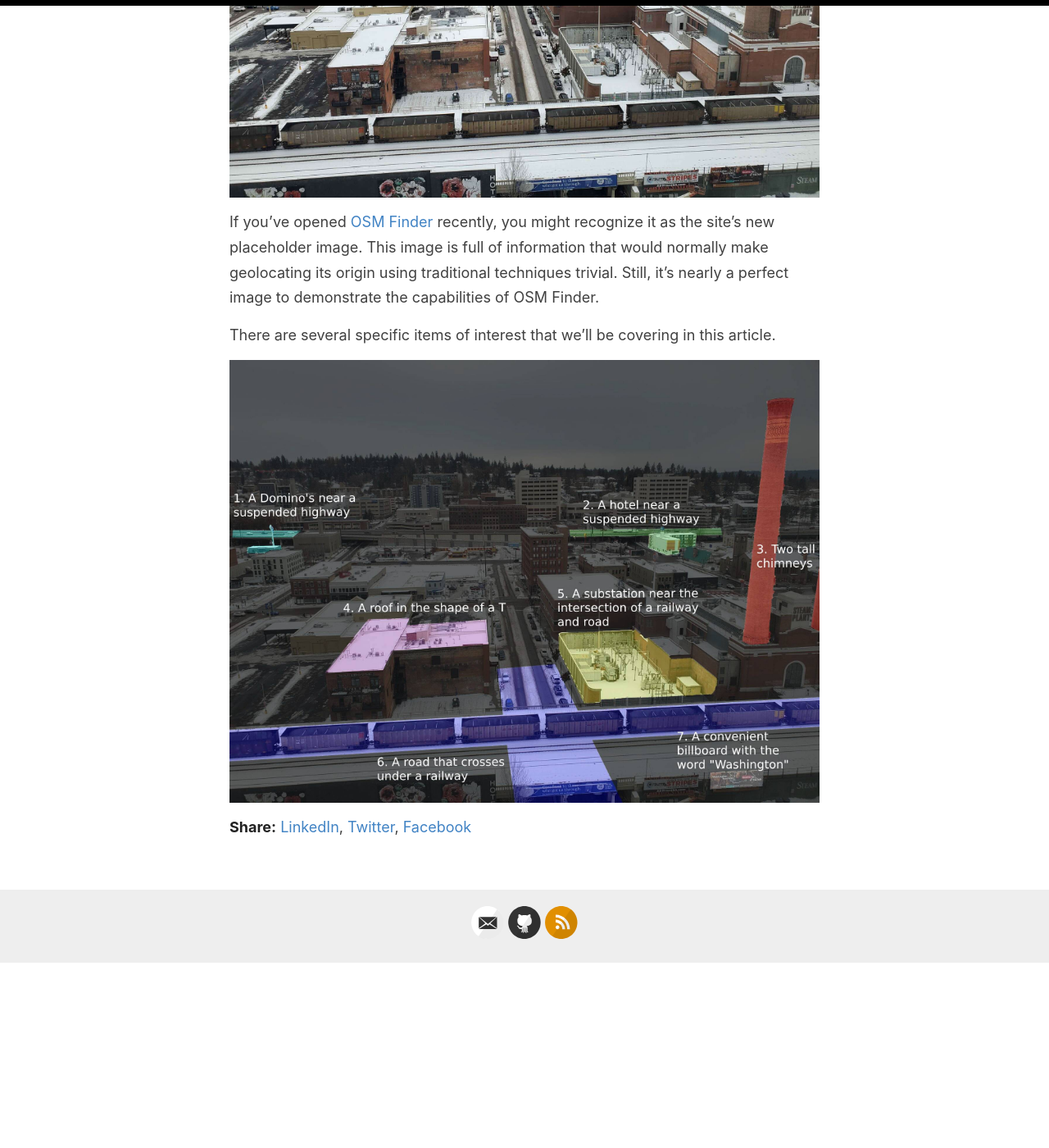
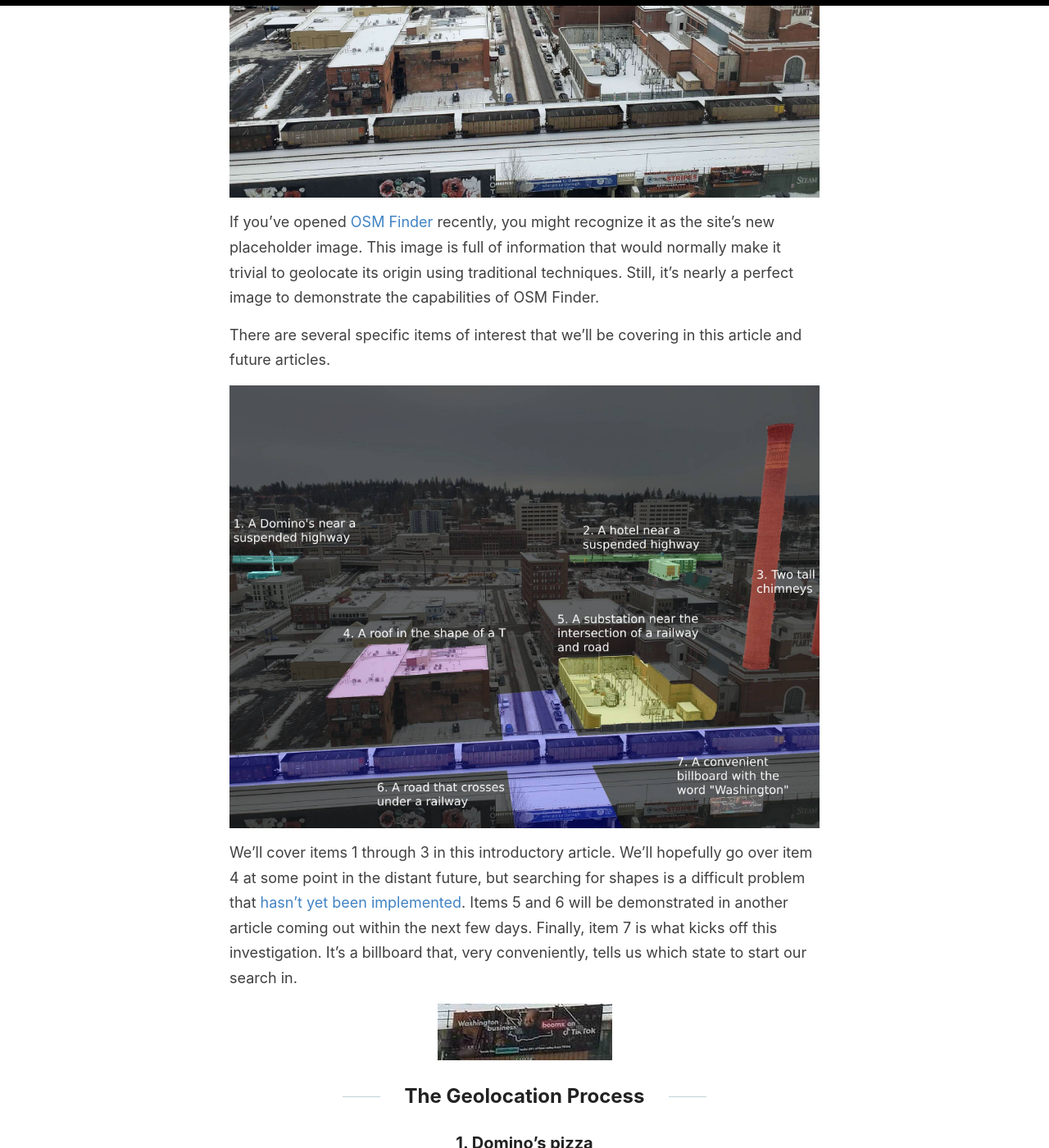
Before and after one commit to Xetnus/blog, a Jekyll site: the page built from _posts/2022-01-27-locating-spokane-a-demonstration.md, in a window 1280 px wide and 1400 px high, scrolled down 694 px. Shown: the whole window at 82% size. Built offline with Jekyll 4.4.1, drawn with Linux system fonts in a browser that asks for light colours; before the commit the page ends 1869 px from its top, so only the background shows below that; some of the changed text lies outside the part shown.

Commit message:
Add section titles

```diff
--- a/_posts/2022-01-27-locating-spokane-a-demonstration.md
+++ b/_posts/2022-01-27-locating-spokane-a-demonstration.md
@@ -1,6 +1,6 @@
 ---
 layout: post
-title: "Locating Spokane: A Demonstration"
+title: "Locating Spokane: A Demonstration Part 1"
 categories: [osm-finder, beta, tutorial]
 ---
 
@@ -8,8 +8,20 @@ Sometimes you need to see a tool in action to understand how you can apply it to
 
 ![](/blog/images/2022-01-27-Spokane_WA_US.jpg)
 
-If you've opened [OSM Finder](https://osm-finder.netlify.app/) recently, you might recognize it as the site's new placeholder image. This image is full of information that would normally make geolocating its origin using traditional techniques trivial. Still, it's nearly a perfect image to demonstrate the capabilities of OSM Finder.
+If you've opened [OSM Finder](https://osm-finder.netlify.app/) recently, you might recognize it as the site's new placeholder image. This image is full of information that would normally make it trivial to geolocate its origin using traditional techniques. Still, it's nearly a perfect image to demonstrate the capabilities of OSM Finder.
 
-There are several specific items of interest that we'll be covering in this article.
+There are several specific items of interest that we'll be covering in this article and future articles.
 
 ![](/blog/images/2022-01-27-highlighted.jpg)
+
+We'll cover items 1 through 3 in this introductory article. We'll hopefully go over item 4 at some point in the distant future, but searching for shapes is a difficult problem that [hasn't yet been implemented](https://xetnus.github.io/blog/introducing-osm-finder-beta/#future-work). Items 5 and 6 will be demonstrated in another article coming out within the next few days. Finally, item 7 is what kicks off this investigation. It's a billboard that, very conveniently, tells us which state to start our search in.
+
+![](/blog/images/2022-01-27-billboard.jpg)
+
+## The Geolocation Process
+
+### 1. Domino's pizza
+
+### 2. Hotel
+
+### 3. Chimneys
```
